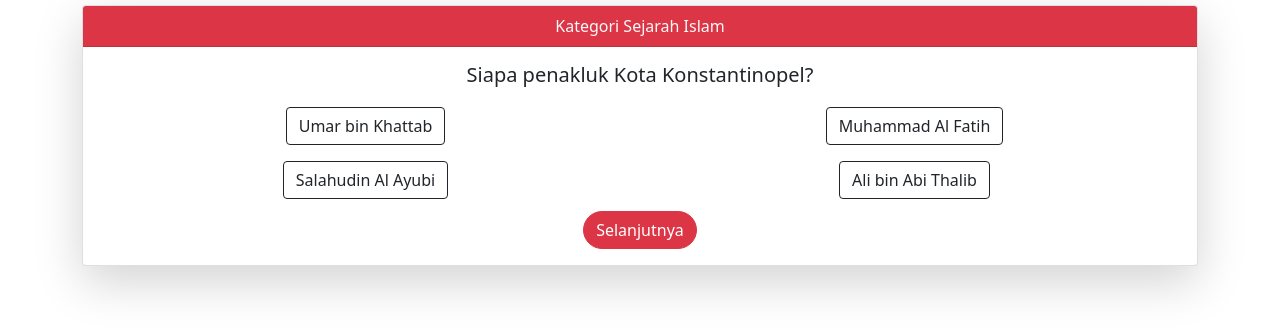
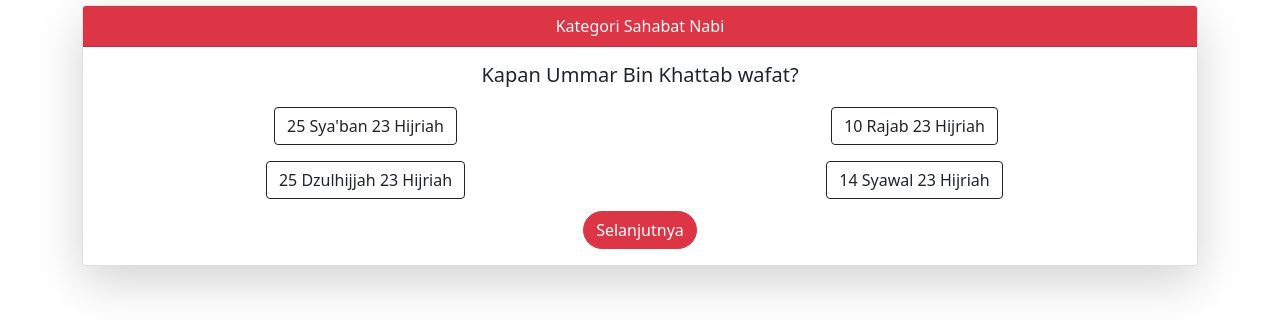
Before and after one commit to agm4r/quiz-rabbaniyun, a plain HTML site: page pages/question-page.html in a window 1280 px wide. Shown: the part 195-528 px from the top of the page. Drawn offline with nearby package versions, Linux system fonts and the light colour scheme; files whose address does not match are found by name.

Commit message:
menambahkan pertanyaan dan piliha jawaban di dalam file question-page.html

```diff
--- a/pages/question-page.html
+++ b/pages/question-page.html
@@ -22,18 +22,18 @@
     <h1 class="text-center p-5">QUIZ <span class="text-danger" id="output">RABBANIYUN</span></h1>
     <div class="card text-center shadow-lg">
       <div class="card-header bg-danger text-light">
-        Kategori Sejarah Islam
+        Kategori Sahabat Nabi
       </div>
       <div class="card-body">
-        <h5 class="card-title">Siapa penakluk Kota Konstantinopel?</h5>
+        <h5 class="card-title">Kapan Ummar Bin Khattab wafat?</h5>
         <div class="row p-1">
           <div class="col-6 col-sm-6 p-2">
             <input type="radio" class="btn-check" name="btnradio" id="btnradio1" autocomplete="off">
-            <label class="btn btn-outline-dark" for="btnradio1">Umar bin Khattab</label>
+            <label class="btn btn-outline-dark" for="btnradio1">25 Sya'ban 23 Hijriah</label>
           </div>
           <div class="col-6 col-sm-6 p-2">
             <input type="radio" class="btn-check" name="btnradio" id="btnradio2" autocomplete="off">
-            <label class="btn btn-outline-dark" for="btnradio2">Muhammad Al Fatih</label>
+            <label class="btn btn-outline-dark" for="btnradio2">10 Rajab 23 Hijriah</label>
           </div>
 
           <!-- Force next columns to break to new line -->
@@ -41,11 +41,11 @@
 
           <div class="col-6 col-sm-6 p-2">
             <input type="radio" class="btn-check" name="btnradio" id="btnradio3" autocomplete="off">
-            <label class="btn btn-outline-dark" for="btnradio3">Salahudin Al Ayubi</label>
+            <label class="btn btn-outline-dark" for="btnradio3">25 Dzulhijjah 23 Hijriah</label>
           </div>
           <div class="col-6 col-sm-6 p-2">
             <input type="radio" class="btn-check" name="btnradio" id="btnradio4" autocomplete="off">
-            <label class="btn btn-outline-dark" for="btnradio4">Ali bin Abi Thalib</label>
+            <label class="btn btn-outline-dark" for="btnradio4">14 Syawal 23 Hijriah</label>
           </div>
         </div>
         <a href="#" class="btn btn-danger rounded-pill">Selanjutnya</a>
```
Also changed, not shown: index.html (+1 -1 lines).
